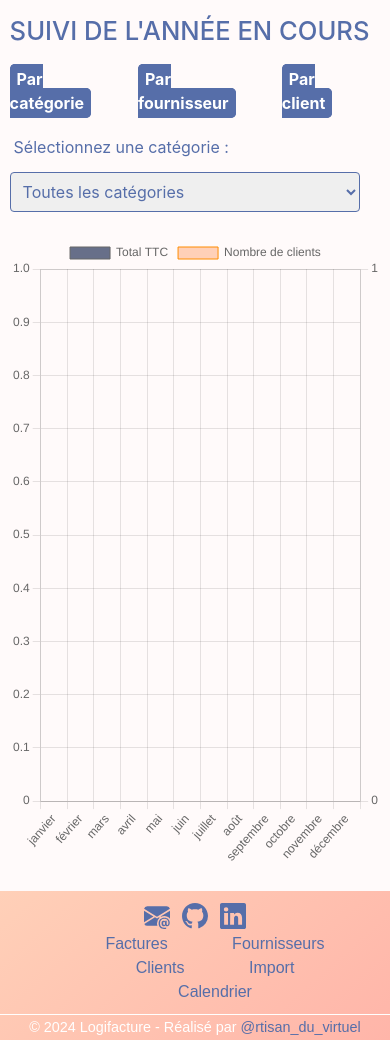
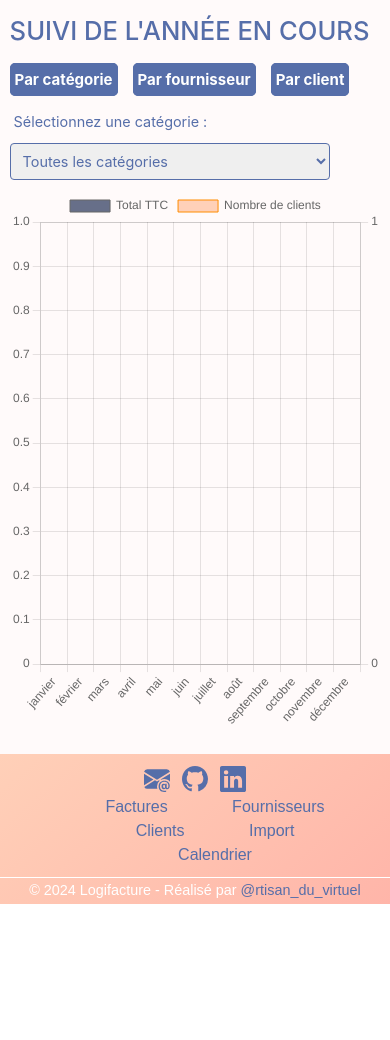
Before and after one commit to AvaKissara/Logifactures, a Django app: page /logifacturapp/ in a window 390 px wide. Shown: the part 74-1114 px from the top of the page. After the commit the page ends 978 px from the top, so only its background shows below. Run offline with Django 5.2, Linux system fonts and the light colour scheme; the visitor is signed in with stand-in values (Sample User, id 1); data that the repository does not hold is empty; some libraries are stand-ins or nearby versions.

Commit message:
style responsive

```diff
--- a/logifacturapp/static/css/style.css
+++ b/logifacturapp/static/css/style.css
@@ -344,7 +344,7 @@ table.table-hover thead th{
     z-index: 88;
 } */
 
-.tab-content.active > div.chart-display {
+.tab-content.tabs-graph  > div.chart-display {
     width: 1320px;
     height: 630px;
     margin-top: -90px;
@@ -1136,27 +1136,37 @@ div.container-fourn-list {
 
 
 @media (max-width: 768px) {
-    /* div.container-fourn-list {
+    div.container-fourn-list {
         margin-left: 0;
         margin-right: 0;
-    } */
+    }
     h3 {
         font-size: 1.6em;
+    }
+    select {
+        margin: 2px 0 0 0;
+        font-size: 0.9em;
     }
     .container-suivi {
         margin: 1em 0.6em 0;
     }
     .tab-content label {
         margin-top: 4px;
+        font-size: 0.9em;
     }
-    .tab-content.active {
+    .tab-content.tabs-graph  {
         flex-direction: column;
     }
-    .tab-content.active > div.chart-display {
+    div.tab-content.tabs-graph  > div.chart-display {
         margin-top: 10px;
         width: 100%;
+        height: 540px;
     }
     .tabs a {
-        padding: 4px 6px;
+        padding: 6px 4px;
+        font-size: 0.94em;
+    }
+    .tab-content.tabs-graph  > div {
+        width: 320px;
     }
   }
--- a/logifacturapp/static/js/script_chart.js
+++ b/logifacturapp/static/js/script_chart.js
@@ -72,6 +72,7 @@ function updateCatChart() {
                     data: dataCat,
                     backgroundColor: 'rgba(65, 77, 109, 0.8)',
                     borderColor: 'rgb(65, 77, 109);',
+
                     borderWidth: 1
                 },
                 {
@@ -181,6 +182,8 @@ function updateFournisseurChart() {
             }]
         },
         options: {
+            responsive: true,
+            maintainAspectRatio: false,
             hover: {
                 mode: 'nearest',
                 intersect: true,
@@ -188,7 +191,7 @@ function updateFournisseurChart() {
             },
             scales: {
                 y: {
-                    beginAtZero: true
+                    beginAtZero: true,
                 },
             }
         }
@@ -269,6 +272,8 @@ function updateClientChart() {
                 }]
             },
             options: {
+                responsive: true,
+                maintainAspectRatio: false,
                 hover: {
                     mode: 'nearest',
                     intersect: true,
--- a/logifacturapp/templates/logifacturapp/index.html
+++ b/logifacturapp/templates/logifacturapp/index.html
@@ -11,7 +11,7 @@
             <li><a href="#clients">Par client</a></li>
         </ul>
 
-        <div id="categories" class="tab-content active" data-categories-totals="{{ categories_totals|safe }}">
+        <div id="categories" class="tab-content tabs-graph active" data-categories-totals="{{ categories_totals|safe }}">
             <div class="chart-menu">
                 <label for="categorySelect">Sélectionnez une catégorie :</label>
                 <select id="categorySelect">
@@ -23,7 +23,7 @@
             </div>
 
         </div>
-        <div id="fournisseurs" class="tab-content" data-fournisseurs-totals="{{ fournisseurs_totals|safe }}">
+        <div id="fournisseurs" class="tab-content tabs-graph " data-fournisseurs-totals="{{ fournisseurs_totals|safe }}">
             <div class="chart-menu">
                 <label for="fournSelect">Sélectionnez un fournisseur :</label>
                 <select id="fournSelect" class="capitalize">
@@ -35,7 +35,7 @@
             </div>
 
         </div>
-        <div id="clients" class="tab-content" data-clients-totals="{{ clients_totals|safe }}">
+        <div id="clients" class="tab-content tabs-graph " data-clients-totals="{{ clients_totals|safe }}">
             <div class="chart-menu">
                 <label for="clientSelect">Sélectionnez un client :</label>
                 <select id="clientSelect" class="capitalize">
```
